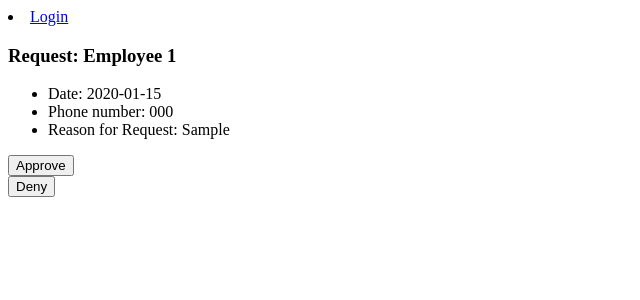
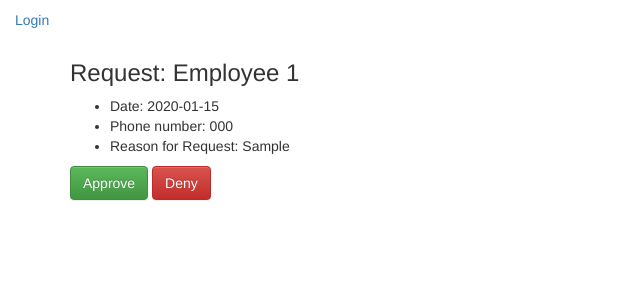
Before and after one commit to JosephSpearritt/chiron, a Flask app: template chiron/templates/dashboard.html in a window 1280 px wide. Shown: the top 300 px of the page, without its empty margins (0-640 px from the left). Run offline with Flask 2, Linux system fonts and the light colour scheme; the template is opened without the code that fills it: values that come from a table or form of the project are taken from there, others are empty; tables that the repository leaves empty hold one stand-in row (values such as "Sample post"); parts of the project's set-up code (start-up, migrations or seed data) failed here and were passed over; some libraries are stand-ins or nearby versions.

Commit message:
Add all the pretty bootstrap

```diff
--- a/chiron/static/styles.css
+++ b/chiron/static/styles.css
@@ -0,0 +1,169 @@
+
+/* RESET STYLE */
+
+* {
+    margin: 0;
+    padding: 0;
+    font-family: 'Roboto', sans-serif;
+}
+
+/* NAVIGATION BAR */
+
+html {
+    overflow-y: scroll;
+    height: 100%;
+    margin: 0;
+    padding: 0;
+}
+
+body {
+    background-color: #EEE;
+    height: 100%;
+}
+
+.page {
+    height: 100%;
+}
+
+.navdiv {
+    position: fixed;
+    margin: 0;
+    padding: 0;
+    width: 100%;
+    height: 32pt;
+    background-color: #000;
+}
+
+ul.nav {
+    margin: 0 auto;
+    padding: 0;
+    max-width: 1024px;
+    list-style: none;
+}
+
+ul.nav li {
+    float: left;
+    height: 100%;
+    padding: 0 2px 0 2px;
+    margin: 0 5px 0 5px;
+    height: 32pt;
+    line-height: 32pt;
+    font-size: 12pt;
+
+}
+
+ul.nav li.navbar_right {
+    float: right;
+}
+
+
+ul.nav li a {
+    display: block;
+    padding: 0 6px 0 6px;
+    height: 100%;
+    color: #FFF;
+    text-decoration: none;
+}
+
+ul.nav li a:hover {
+    background-color: #333;
+}
+
+ul.nav li a:visited {
+    color: #FFF;
+}
+
+.pagetitle {
+    font-variant: small-caps;
+    font-size: 16pt;
+}
+
+/* CONTENT PAGE */
+
+#content {
+    overflow: auto;
+    background-color: #FFF;
+    max-width: 1024px;
+    margin: 0 auto;
+    min-height: 100%;
+    height: 100%;
+
+    padding-top: calc(32pt);
+    box-shadow: 12px 0 15px -4px #DDD, -12px 0 8px -4px #DDD;
+}
+
+#content a {
+    padding: 0 3px 0 3px;
+    color: #787878;
+    text-decoration: none;
+}
+
+#content a:hover {
+    background-color: #EEE;
+}
+
+#content *:not(hr):not(#messages) {
+    margin-left: 10px;
+}
+
+#content h1, #content h2, #content h3, #content h4 {
+    margin-top: 12px;
+}
+
+#content hr {
+    margin-top: 10px;
+    margin-bottom: 10px;
+	border: 0;
+	height: 0;
+	/*box-shadow: 0 0 3px 1px #AAAAAA;*/
+}
+
+#content hr:after {
+	content: "\00a0";
+}
+
+ul li {
+    list-style: none;
+}
+
+ol li {
+    list-style: none;
+}
+
+ol li.ladder_no1 {
+    font-size: 24pt;
+}
+
+ol li.ladder_top3 {
+    font-size: 18pt;
+}
+
+#messages {
+    background-color: #BBBBBB;
+}
+
+#messages .row {
+    margin: 0;
+}
+
+#messages .row .alert {
+    height: 20pt;
+    vertical-align: middle;
+    line-height: 24pt;
+}
+
+footer {
+    position:absolute;
+    width: 100%;
+    max-width: calc(1024px - 10px);
+    bottom: -40px;
+    height:20px;
+    /*border: 2px solid red;*/
+}
+
+footer span {
+    padding-right: 10px;
+    float: right;
+    text-align: right;
+    font-size: 8pt;
+}
--- a/chiron/templates/dashboard.html
+++ b/chiron/templates/dashboard.html
@@ -10,11 +10,7 @@
                 <li>Reason for Request: {{ req.leave_reason }}</li>
             </ul>
         </div>
-        <form class="approveform" action="{{ url_for('approve_request', reqid=req.id) }}" method=post>
-            <input type="submit" value="Approve"/>
-        </form>
-        <form class="denyform" action="{{ url_for('deny_request', reqid=req.id) }}" method=post>
-            <input type="submit" value="Deny"/>
-        </form>
+        <a class="btn btn-success" href="{{ url_for('approve_request', reqid=req.id) }}">Approve</a>
+        <a class="btn btn-danger" href="{{ url_for('deny_request', reqid=req.id) }}">Deny</a>
     {% endfor %}
 {% endblock %}
--- a/chiron/templates/layout.html
+++ b/chiron/templates/layout.html
@@ -1,19 +1,24 @@
 <!DOCTYPE html>
 <title>Chiron!</title>
-<link rel=stylesheet type=text/css href="{{ url_for('static', filename='styles.css') }}">
-<div id="navbar">
+<!--<link rel=stylesheet type=text/css href="{{ url_for('static', filename='styles.css') }}">-->
+<link rel="stylesheet" href="https://maxcdn.bootstrapcdn.com/bootstrap/3.3.6/css/bootstrap.min.css" integrity="sha384-1q8mTJOASx8j1Au+a5WDVnPi2lkFfwwEAa8hDDdjZlpLegxhjVME1fgjWPGmkzs7" crossorigin="anonymous">
+<link rel="stylesheet" href="https://maxcdn.bootstrapcdn.com/bootstrap/3.3.6/css/bootstrap-theme.min.css" integrity="sha384-fLW2N01lMqjakBkx3l/M9EahuwpSfeNvV63J5ezn3uZzapT0u7EYsXMjQV+0En5r" crossorigin="anonymous">
+<div class="page">
+    <div class="nav">
+        <ul class="nav nav-pills">
         {% if current_user.is_authenticated %}
-        <li class="nav_right"><a href="{{ url_for('logout') }}">Logout</a></li>
+            <li role="presentation"><a href="{{ url_for('logout') }}">Logout</a></li>
         {% else %}
-        <li class="nav_right"><a href="{{ url_for('login') }}">Login</a></li>
+            <li role="presentation"><a href="{{ url_for('login') }}">Login</a></li>
         {% endif %}
+        </ul>
     </div>
-<div id="content">
+    <div class="container" id="content">
         <div id="messages">
                 {% with messages = get_flashed_messages() %}
                 {% if messages %}
                     {% for message in messages %}
-                    <div class="row">
+                        <div>
                             <div class="alert alert-info" role="alert">{{ message }}</div>
                         </div>
                     {% endfor %}
@@ -25,3 +30,4 @@
 
         {% block body %}{% endblock %}
     </div>
+</div>
--- a/chiron/views.py
+++ b/chiron/views.py
@@ -32,7 +32,7 @@ def dashboard():
     return render_template('dashboard.html', reqs=reqs)
 
 
-@app.route('/approve/<reqid>', methods=['POST'])
+@app.route('/approve/<reqid>', methods=['GET'])
 @login_required
 def approve_request(reqid):
     req = LeaveRequest.query.filter_by(id=reqid).first()
@@ -47,7 +47,7 @@ def approve_request(reqid):
     return redirect(url_for('dashboard'))
 
 
-@app.route('/deny/<reqid>', methods=['POST'])
+@app.route('/deny/<reqid>', methods=['GET'])
 @login_required
 def deny_request(reqid):
     req = LeaveRequest.query.filter_by(id=reqid).first()
```
Also changed, not shown: chiron/templates/login.html (+6 -3 lines). Lines whose indentation alone changed are shown as unchanged.
